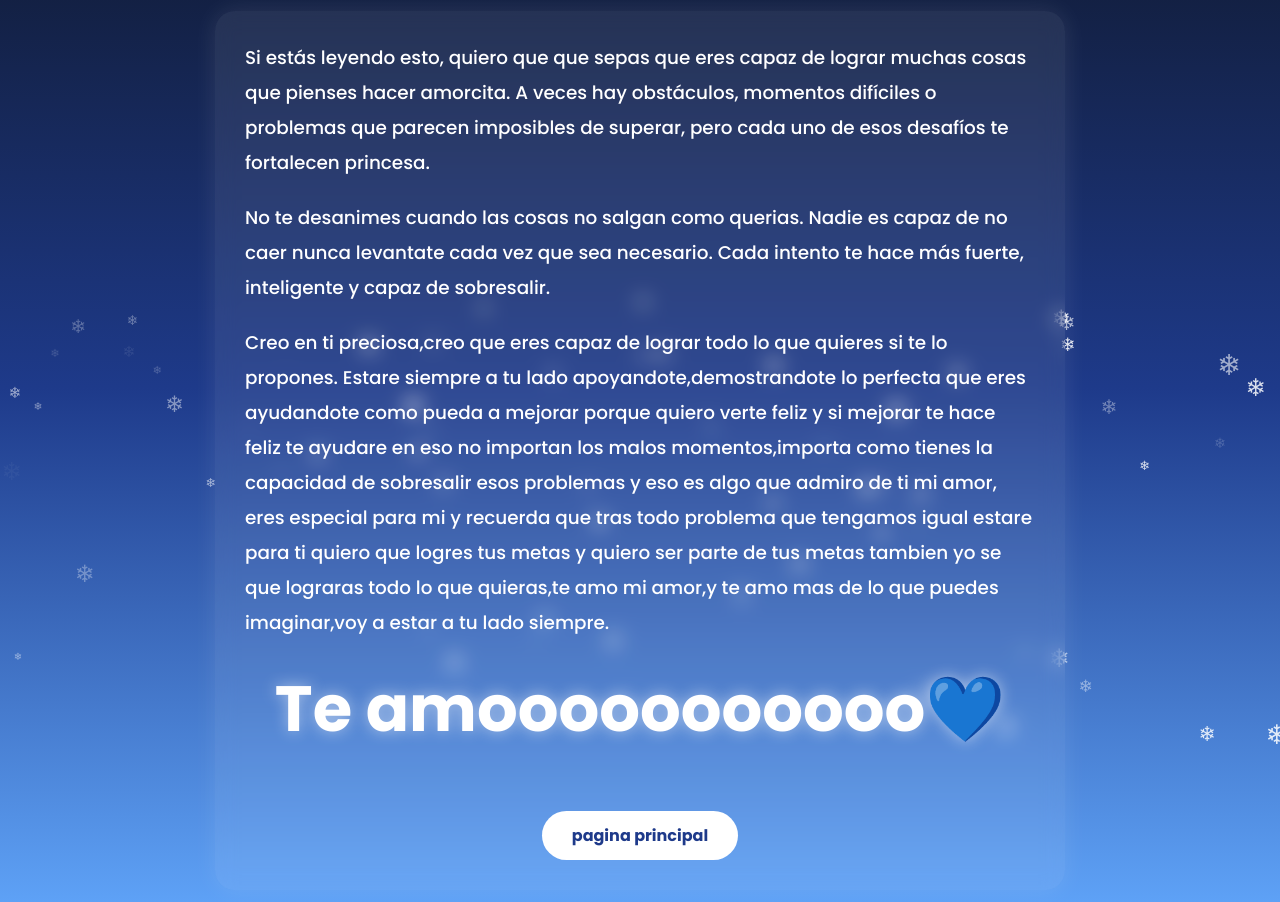
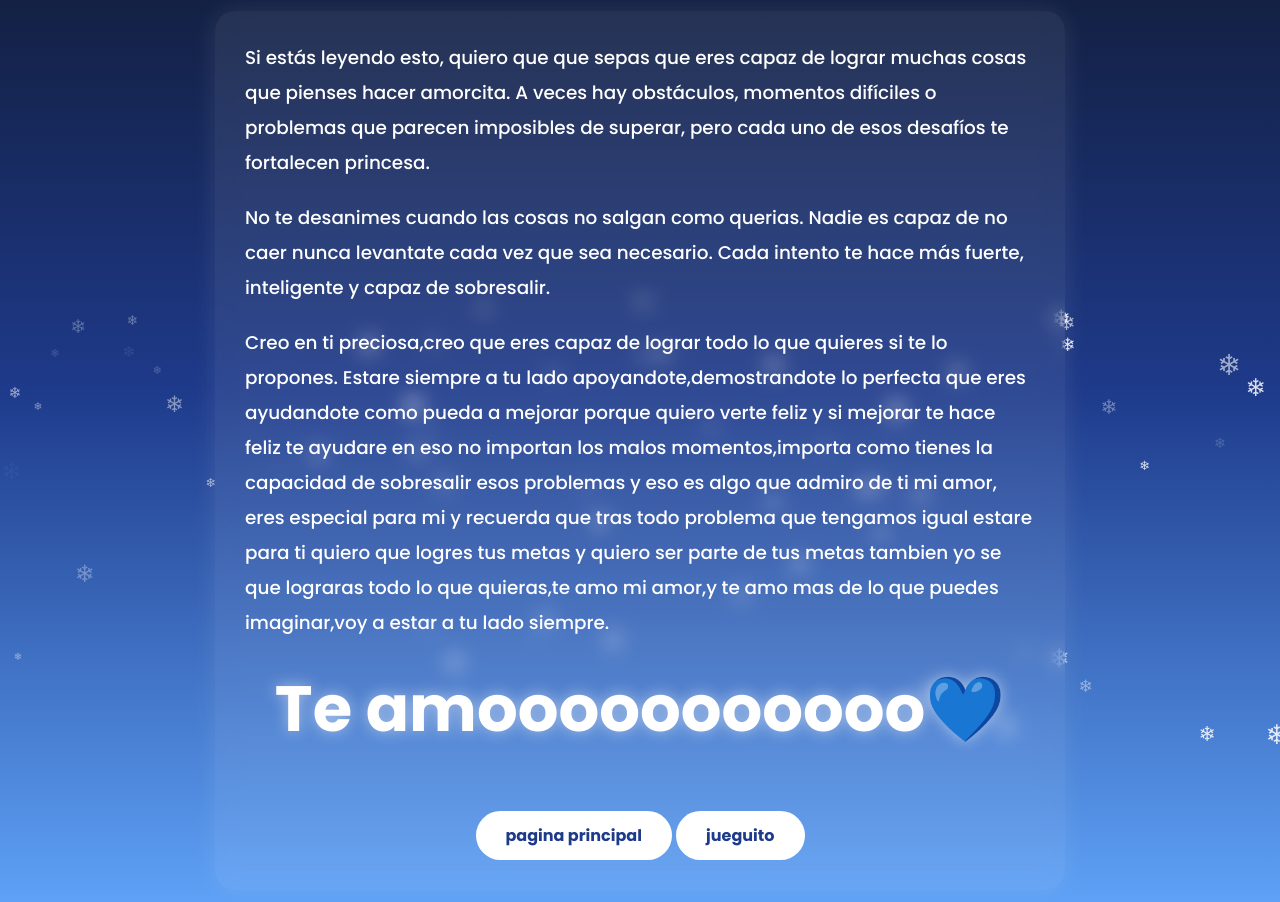
Before and after one commit to saulgf999-lab/Saul39, a plain HTML site: page index3.html in a window 1280 px wide. Shown: the part 144-1046 px from the top of the page. Drawn offline with Linux system fonts and the light colour scheme.

Commit message:
Add link to jueguito in index3.html

```diff
--- a/index3.html
+++ b/index3.html
@@ -134,6 +134,7 @@ for(let i=0;i<70;i++){
 
         <center>
             <a href="https://saulgf999-lab.github.io/Saul39/" class="btn">pagina principal</a>
+            <a href="https://saulgf999-lab.github.io/Saul39/jueguito.html" class="btn">jueguito</a>
         </center>
 
     </div>
```
